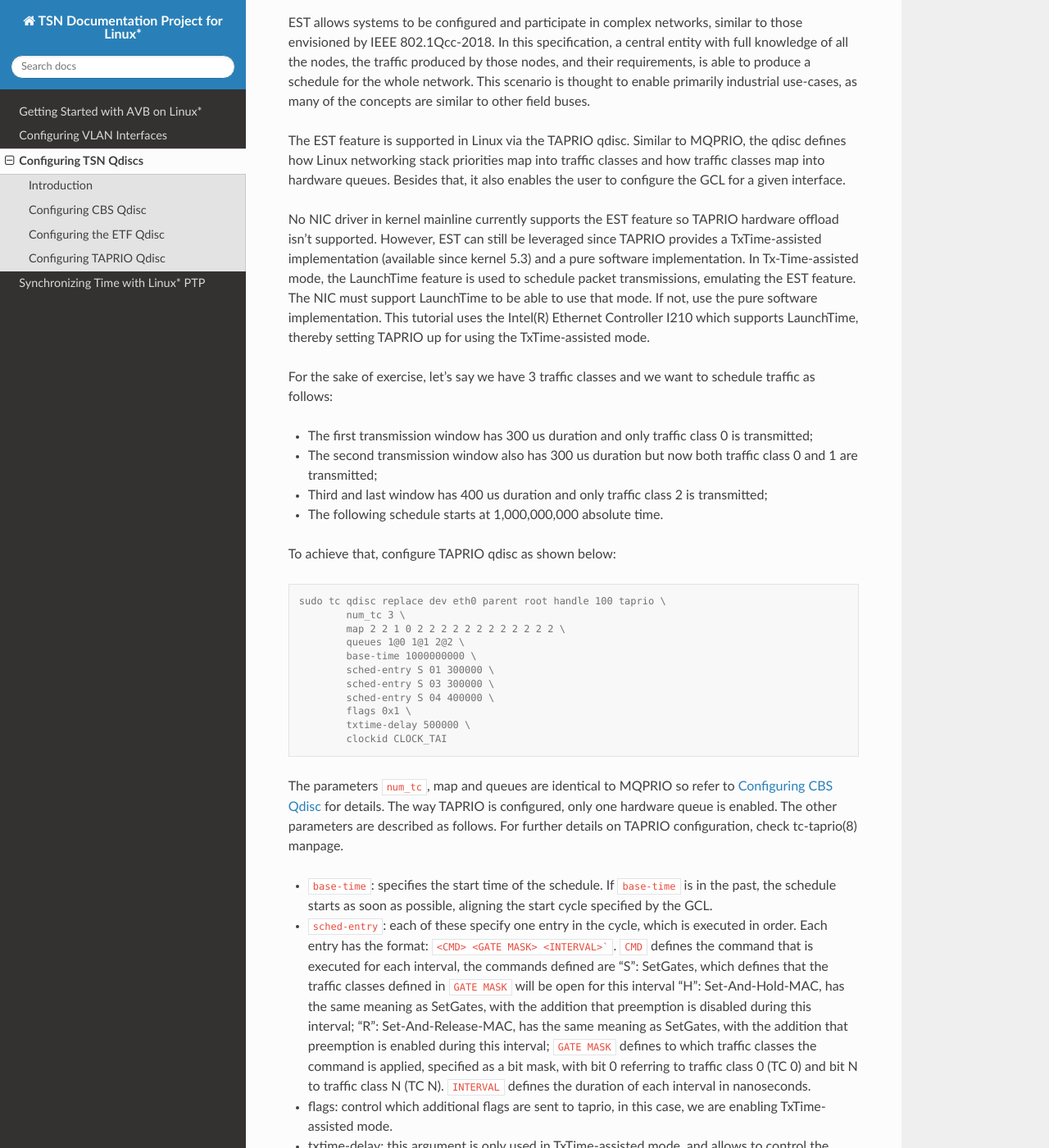
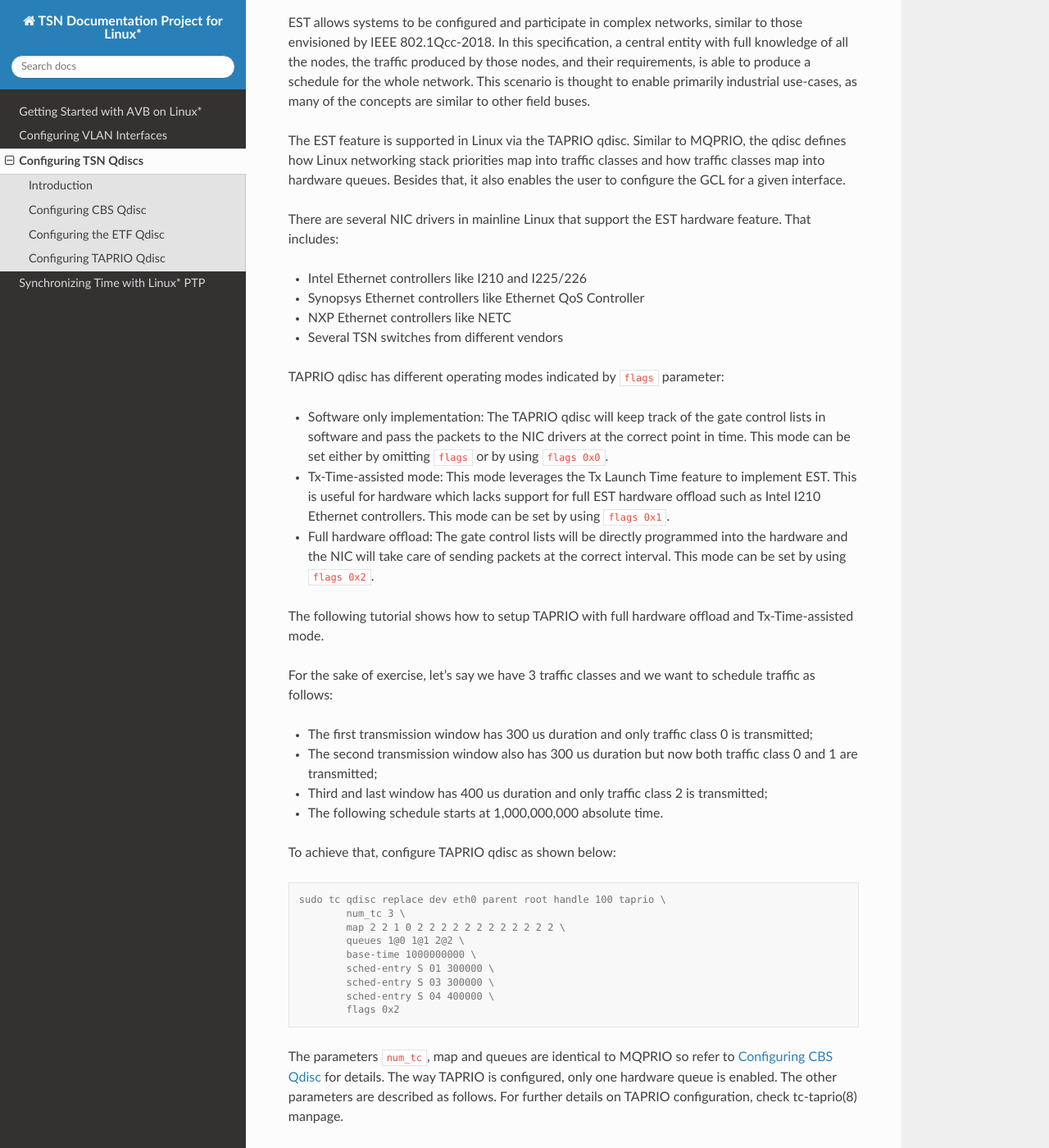
Before and after one commit to Avnu/tsn-doc, a Sphinx documentation site: the page built from source/qdiscs.rst, in a window 1280 px wide and 1400 px high, scrolled down 4297 px. Shown: the whole window at 82% size. Built offline with Sphinx 7.4.7 and the Read the Docs theme 3.1.0, drawn with Linux system fonts in a browser that asks for light colours; some of the changed text lies outside the part shown.

Commit message:
qdiscs: Add full-hardware offload documentation to TAPRIO
Nowadays there are several NIC drivers which do support TAPRIO full-hardware
offload mode. Document this mode. Keep the TxTime-Assisted variant for the Intel
I210.

Signed-off-by: Kurt Kanzenbach <kurt@linutronix.de>

```diff
--- a/source/qdiscs.rst
+++ b/source/qdiscs.rst
@@ -240,15 +240,32 @@ the qdisc defines how Linux networking stack priorities map into traffic
 classes and how traffic classes map into hardware queues. Besides that, it
 also enables the user to configure the GCL for a given interface.
 
-No NIC driver in kernel mainline currently supports the EST feature so TAPRIO
-hardware offload isn't supported. However, EST can still be leveraged since
-TAPRIO provides a TxTime-assisted implementation (available since kernel 5.3)
-and a pure software implementation. In Tx-Time-assisted mode, the LaunchTime
-feature is used to schedule packet transmissions, emulating the EST feature.
-The NIC must support LaunchTime to be able to use that mode. If not, use the
-pure software implementation. This tutorial uses the Intel(R) Ethernet
-Controller I210 which supports LaunchTime, thereby setting TAPRIO up for
-using the TxTime-assisted mode.
+There are several NIC drivers in mainline Linux that support the EST hardware
+feature. That includes:
+
+* Intel Ethernet controllers like I210 and I225/226
+* Synopsys Ethernet controllers like Ethernet QoS Controller
+* NXP Ethernet controllers like NETC
+* Several TSN switches from different vendors
+
+TAPRIO qdisc has different operating modes indicated by ``flags`` parameter:
+
+* Software only implementation: The TAPRIO qdisc will keep track of the gate
+  control lists in software and pass the packets to the NIC drivers at the
+  correct point in time. This mode can be set either by omitting ``flags`` or by
+  using ``flags 0x0``.
+
+* Tx-Time-assisted mode: This mode leverages the Tx Launch Time feature to
+  implement EST. This is useful for hardware which lacks support for full EST
+  hardware offload such as Intel I210 Ethernet controllers. This mode can be set
+  by using ``flags 0x1``.
+
+* Full hardware offload: The gate control lists will be directly programmed into
+  the hardware and the NIC will take care of sending packets at the correct
+  interval. This mode can be set by using ``flags 0x2``.
+
+The following tutorial shows how to setup TAPRIO with full hardware offload and
+Tx-Time-assisted mode.
 
 For the sake of exercise, let's say we have 3 traffic classes and we want to
 schedule traffic as follows:
@@ -276,9 +293,7 @@ To achieve that, configure TAPRIO qdisc as shown below:
                 sched-entry S 01 300000 \
                 sched-entry S 03 300000 \
                 sched-entry S 04 400000 \
-                flags 0x1 \
-                txtime-delay 500000 \
-                clockid CLOCK_TAI
+                flags 0x2
 
 The parameters ``num_tc``, map and queues are identical to MQPRIO so refer to
 :ref:`cbs-config-label` for details. The way TAPRIO is configured, only one
@@ -303,7 +318,33 @@ further details on TAPRIO configuration, check tc-taprio(8) manpage.
   duration of each interval in nanoseconds.
 
 * flags: control which additional flags are sent to taprio, in this case, we
-  are enabling TxTime-assisted mode.
+  are enabling hardware offload mode.
+
+There are NICs which do not support full hardware offload such as Intel I210
+Ethernet Controller. However, EST can still be leveraged since TAPRIO provides a
+TxTime-assisted implementation (available since kernel 5.3) and a pure software
+implementation. In Tx-Time-assisted mode, the LaunchTime feature is used to
+schedule packet transmissions, emulating the EST feature.  The NIC must support
+LaunchTime to be able to use that mode. If not, use the pure software
+implementation. This tutorial uses the Intel(R) Ethernet Controller I210 which
+supports LaunchTime, thereby setting TAPRIO up for using the TxTime-assisted
+mode.
+
+.. code:: console
+
+        sudo tc qdisc replace dev eth0 parent root handle 100 taprio \
+                num_tc 3 \
+                map 2 2 1 0 2 2 2 2 2 2 2 2 2 2 2 2 \
+                queues 1@0 1@1 2@2 \
+                base-time 1000000000 \
+                sched-entry S 01 300000 \
+                sched-entry S 03 300000 \
+                sched-entry S 04 400000 \
+                flags 0x1 \
+                txtime-delay 500000 \
+                clockid CLOCK_TAI
+
+In this case there are two additional parameters:
 
 * txtime-delay: this argument is only used in TxTime-assisted mode, and allows
   to control the minimum time the transmission time of a packet is set in the
```
